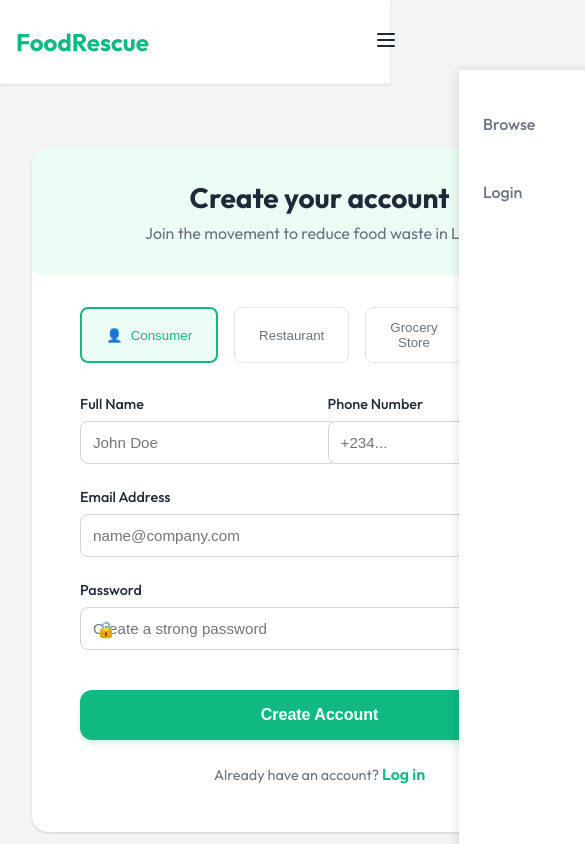
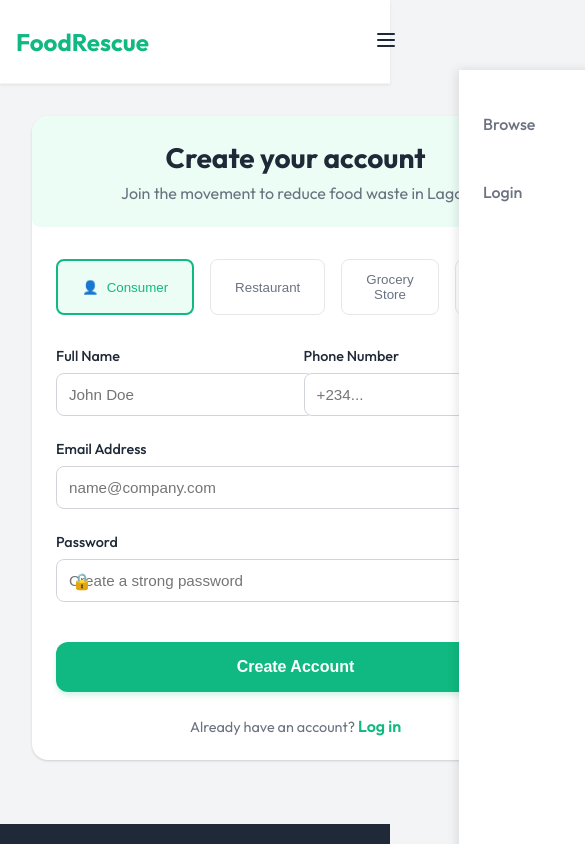
Before and after one commit to Over-knight/FoodRescue, a React (Create React App) app in the folder FoodRescue-Frontend/: page /signup in a window 390 px wide. Shown: the top 844 px of the page, 585 px wide, since content can reach past the window. Built offline with nearby package versions, Linux system fonts and the light colour scheme; no server answers; the HTML template or start-up script is replaced by a standard one.

Commit message:
Fix: allow draft

```diff
--- a/FoodRescue-Frontend/src/pages/Login.tsx
+++ b/FoodRescue-Frontend/src/pages/Login.tsx
@@ -41,6 +41,7 @@ export const Login: React.FC = () => {
         <div style={{
             minHeight: '100vh',
             display: 'flex',
+            flexDirection: window.innerWidth <= 768 ? 'column' : 'row',
             background: '#F3F4F6'
         }}>
             {/* Left Side - Login Form */}
@@ -49,8 +50,9 @@ export const Login: React.FC = () => {
                 display: 'flex',
                 alignItems: 'center',
                 justifyContent: 'center',
-                padding: '2rem',
-                background: 'white'
+                padding: window.innerWidth <= 768 ? '1.5rem' : '2rem',
+                background: 'white',
+                minHeight: window.innerWidth <= 768 ? 'auto' : '100vh'
             }}>
                 <div style={{ width: '100%', maxWidth: '420px' }}>
                     {/* Logo */}
@@ -300,11 +302,12 @@ export const Login: React.FC = () => {
                 backgroundPosition: 'center',
                 backgroundBlendMode: 'overlay',
                 position: 'relative',
-                display: 'flex',
+                display: window.innerWidth <= 768 ? 'none' : 'flex',
                 flexDirection: 'column',
                 justifyContent: 'center',
-                padding: '4rem',
-                color: 'white'
+                padding: window.innerWidth <= 768 ? '2rem' : '4rem',
+                color: 'white',
+                minHeight: window.innerWidth <= 768 ? '300px' : 'auto'
             }}>
                 {/* Overlay */}
                 <div style={{
--- a/FoodRescue-Frontend/src/pages/Signup.tsx
+++ b/FoodRescue-Frontend/src/pages/Signup.tsx
@@ -60,10 +60,10 @@ export const Signup: React.FC = () => {
     };
 
     return (
-        <div style={{ maxWidth: '600px', margin: '4rem auto', padding: '0 1rem' }}>
-            <div className="card" style={{ padding: '3rem', background: 'white' }}>
+        <div style={{ maxWidth: '600px', margin: window.innerWidth <= 768 ? '2rem auto' : '4rem auto', padding: '0 1rem' }}>
+            <div className="card" style={{ padding: window.innerWidth <= 768 ? '1.5rem' : '3rem', background: 'white' }}>
                 {/* Header */}
-                <div style={{ textAlign: 'center', marginBottom: '2rem', background: '#ECFDF5', padding: '2rem', borderRadius: '0.5rem', margin: '-3rem -3rem 2rem -3rem' }}>
+                <div style={{ textAlign: 'center', marginBottom: '2rem', background: '#ECFDF5', padding: window.innerWidth <= 768 ? '1.5rem' : '2rem', borderRadius: '0.5rem', margin: window.innerWidth <= 768 ? '-1.5rem -1.5rem 2rem -1.5rem' : '-3rem -3rem 2rem -3rem' }}>
                     <h2 style={{ margin: '0 0 0.5rem 0', fontSize: '1.75rem', color: 'var(--text-main)' }}>Create your account</h2>
                     <p style={{ margin: 0, color: 'var(--text-muted)' }}>Join the movement to reduce food waste in Lagos</p>
                 </div>
```
